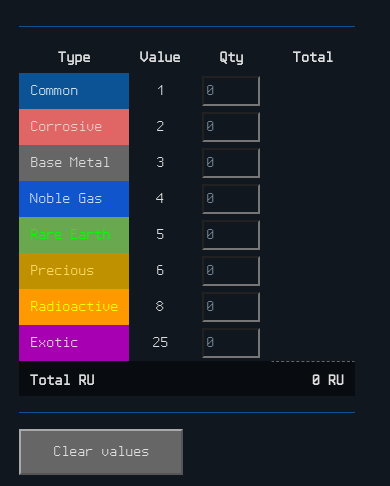
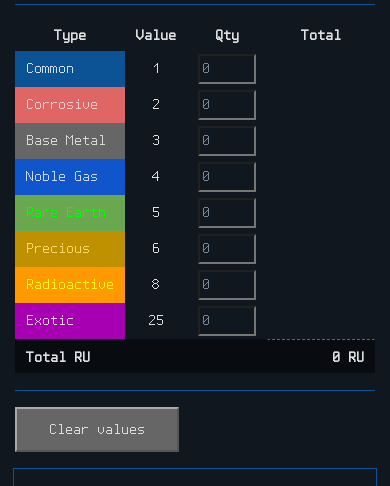
Before and after one commit to cybernaut4/ur-quan-resources-calculator, a plain HTML site: page index.html in a window 390 px wide. Shown: the part 172-658 px from the top of the page. Drawn offline with Linux system fonts and the light colour scheme.

Commit message:
3rd mobile UI fix.

```diff
--- a/css/style.scss
+++ b/css/style.scss
@@ -151,3 +151,9 @@ strike {
 	font-family: "Px437 IBM PS/2 thin4";
 	src: url("fonts/Px437_IBM_PS2thin4.ttf");
 }
+
+@media screen and (max-width: 880px) {
+	section {
+		padding: 0;
+	}
+}
```
Also changed, not shown: css/style.css, 1 other file.
